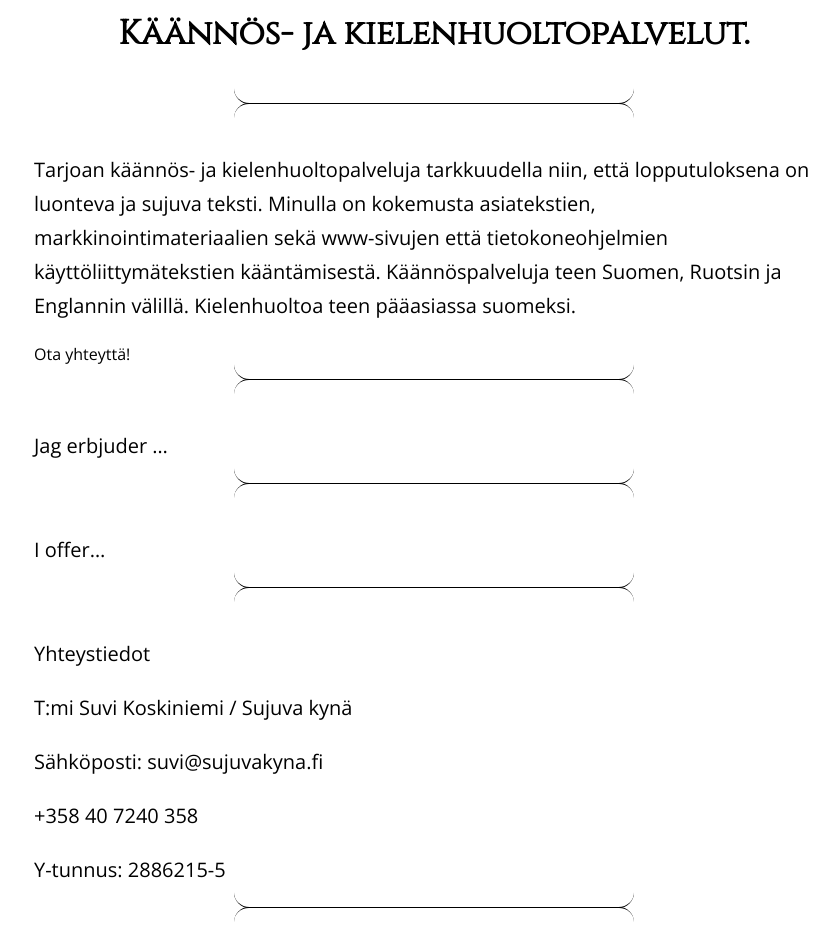
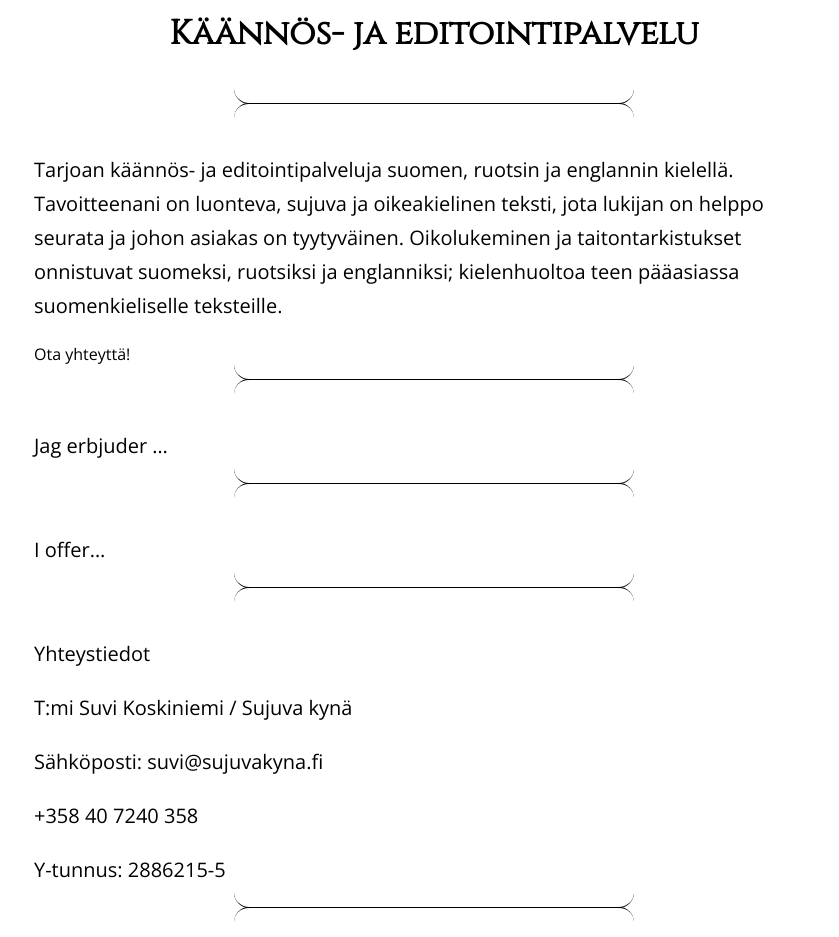
Before and after one commit to sujuvakyna/sujuvakyna.github.io, a Jekyll site: the page built from index.md, in a window 1280 px wide. Shown: the whole page, without its empty margins (206-1045 px from the left). Built offline with Jekyll 4.4.1, drawn with Linux system fonts in a browser that asks for light colours; some web fonts are replaced; our own code applies the rules of GitHub Pages for plain Markdown files.

Commit message:
Update index.md

```diff
--- a/index.md
+++ b/index.md
@@ -2,11 +2,11 @@
 title: Sujuva Kynä
 ---
 
-> Käännös- ja kielenhuoltopalvelut.
+> Käännös- ja editointipalvelu
 
 ------
 
-Tarjoan käännös- ja kielenhuoltopalveluja tarkkuudella niin, että lopputuloksena on luonteva ja sujuva teksti. Minulla on kokemusta asiatekstien, markkinointimateriaalien sekä www-sivujen että tietokoneohjelmien käyttöliittymätekstien kääntämisestä. Käännöspalveluja teen Suomen, Ruotsin ja Englannin välillä. Kielenhuoltoa teen pääasiassa suomeksi.
+Tarjoan käännös- ja editointipalveluja suomen, ruotsin ja englannin kielellä. Tavoitteenani on luonteva, sujuva ja oikeakielinen teksti, jota lukijan on helppo seurata ja johon asiakas on tyytyväinen. Oikolukeminen ja taitontarkistukset onnistuvat suomeksi, ruotsiksi ja englanniksi; kielenhuoltoa teen pääasiassa suomenkieliselle teksteille.
 
 ## Ota yhteyttä!
 
```
